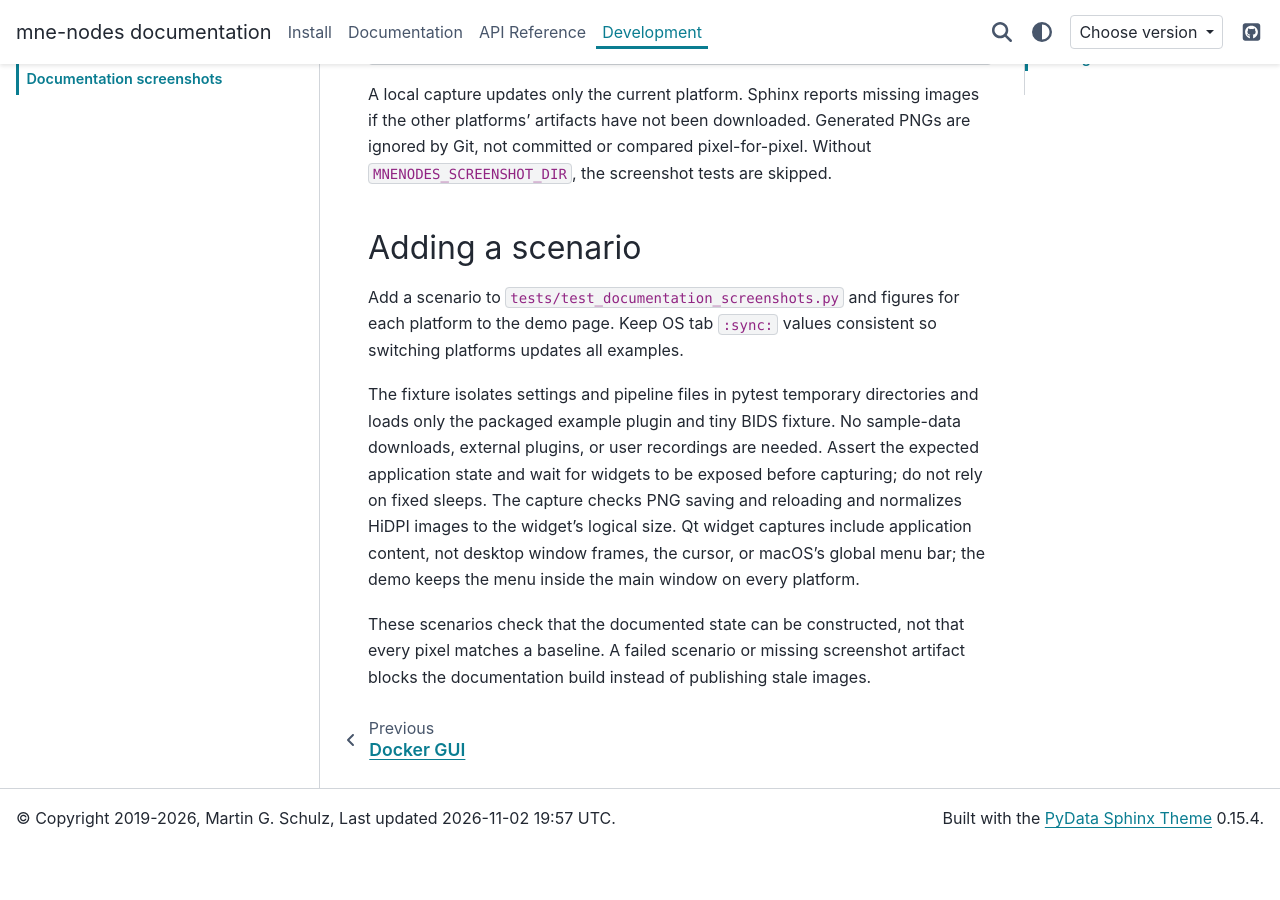
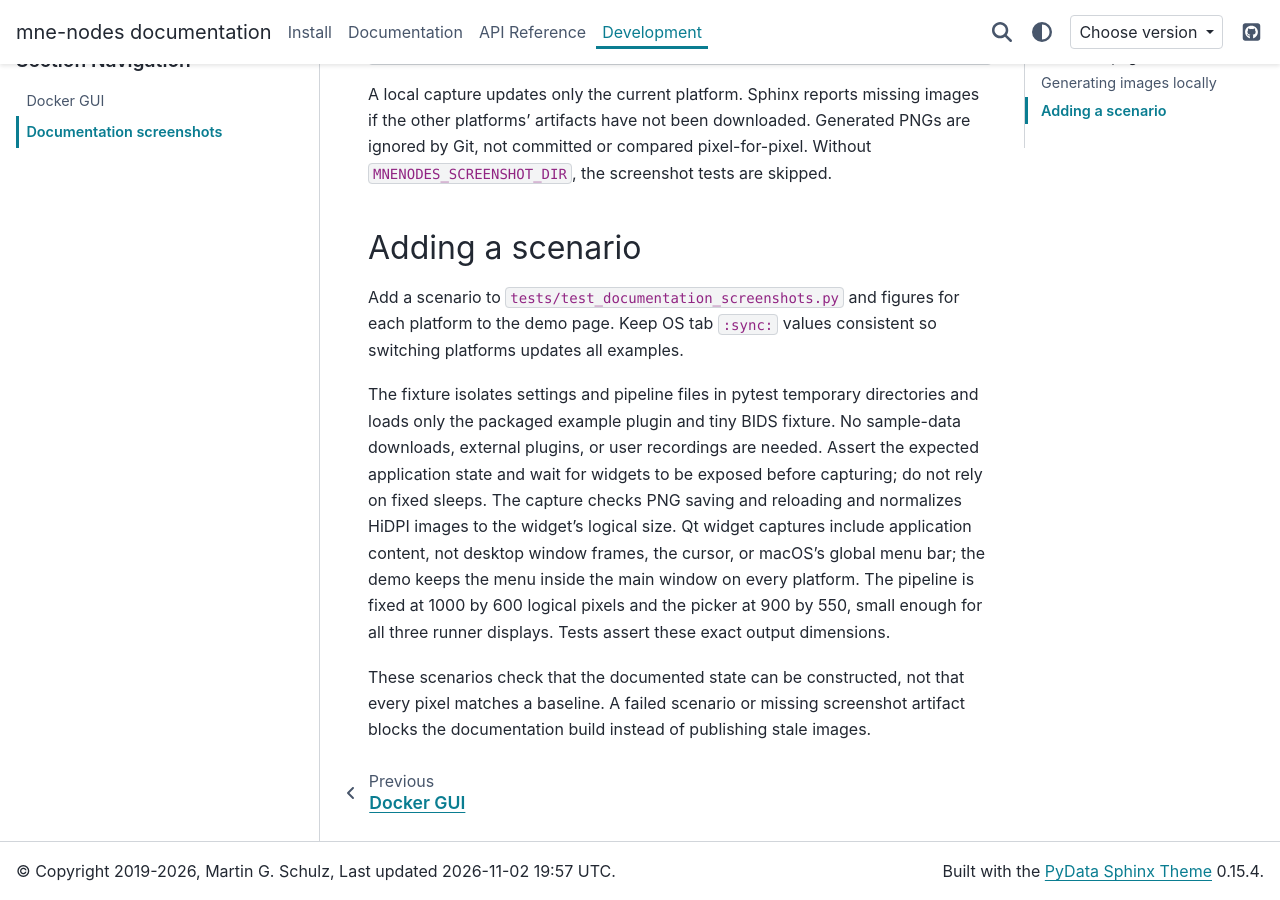
Before and after one commit to marsipu/mne-nodes, a Sphinx documentation site: the page built from docs/source/development/screenshots.rst, in a window 1280 px wide and 900 px high, scrolled down 945 px. Built offline with Sphinx 7.4.7 and the PyData theme 0.15.4, drawn with Linux system fonts in a browser that asks for light colours; before the commit the page ends 1793 px from its top, so only the background shows below that.

Commit message:
test: enforce screenshot dimensions across runner displays
Co-authored-by: Copilot <223556219+Copilot@users.noreply.github.com>

```diff
--- a/docs/source/development/screenshots.rst
+++ b/docs/source/development/screenshots.rst
@@ -59,7 +59,9 @@ before capturing; do not rely on fixed sleeps. The capture checks PNG saving
 and reloading and normalizes HiDPI images to the widget's logical size.
 Qt widget captures include application content, not desktop window frames,
 the cursor, or macOS's global menu bar; the demo keeps the menu inside the
-main window on every platform.
+main window on every platform. The pipeline is fixed at 1000 by 600 logical
+pixels and the picker at 900 by 550, small enough for all three runner
+displays. Tests assert these exact output dimensions.
 
 These scenarios check that the documented state can be constructed, not
 that every pixel matches a baseline. A failed scenario or missing screenshot
```
Also changed, not shown: 1 other file.
